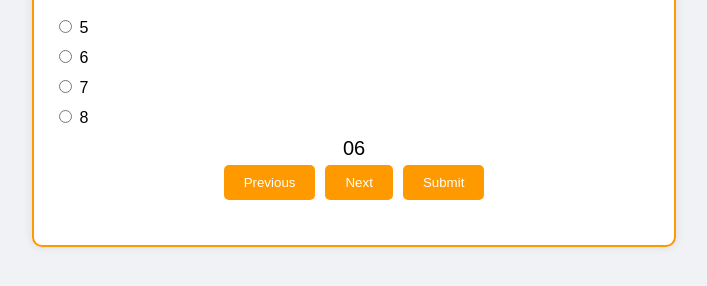
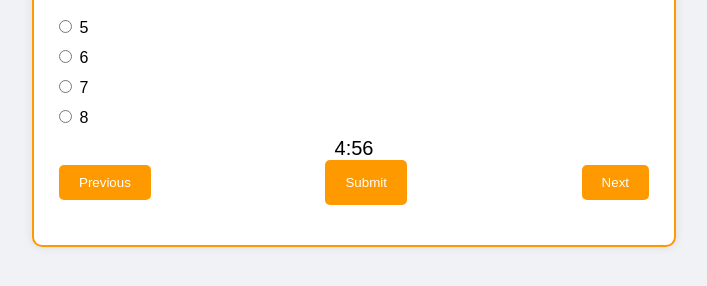
Before and after one commit to Saharsh1234567890/quiz-app, a plain HTML site: page index.html in a window 1280 px wide. Shown: the part 178-464 px from the top of the page, without its empty margins (286-993 px from the left). Drawn offline with Linux system fonts and the light colour scheme.

Commit message:
Minor Changes (4)
Made these changes :-
Put the submit button in the middle of previous and next
Made 7 more questions and the solution for them also
Increased the timer to 5 minutes

```diff
--- a/index.html
+++ b/index.html
@@ -43,6 +43,8 @@
             border: none;
             border-radius: 5px;
             cursor: pointer;
+            margin: 0 auto;
+            display: block;
         }
         #result {
             margin-top: 20px;
@@ -72,8 +74,8 @@
         <div id="timer"></div>
         <div class="btn-group">
             <button id="prev" class="btn">Previous</button>
+            <button id="submit" class="btn">Submit</button>
             <button id="next" class="btn">Next</button>
-            <button id="submit" class="btn">Submit</button>
         </div>
         <div id="result"></div>
     </div>
@@ -94,6 +96,31 @@
                 question: "If 3x + 7 = 22, what is the value of x?",
                 options: ["5", "7", "8", "9"],
                 answer: "5"
+            },
+            {
+                question: "What is the solution to the equation 2x - 3 = 9?",
+                options: ["6", "7", "8", "9"],
+                answer: "6"
+            },
+            {
+                question: "Solve for x: 4x + 12 = 32",
+                options: ["5", "6", "7", "8"],
+                answer: "5"
+            },
+            {
+                question: "If 2x - 5 = 7, what is the value of x?",
+                options: ["6", "7", "8", "9"],
+                answer: "6"
+            },
+            {
+                question: "What is the value of x in the equation 3x + 9 = 21?",
+                options: ["4", "5", "6", "7"],
+                answer: "4"
+            },
+            {
+                question: "Solve for x: 2(x - 3) = 10",
+                options: ["6", "7", "8", "9"],
+                answer: "8"
             }
         ];
 
@@ -130,7 +157,7 @@
 
                 seconds = seconds < 10 ? "0" + seconds : seconds;
 
-                display.textContent = seconds;
+                display.textContent = `${minutes}:${seconds}`;
 
                 if (--timeLeft < 0) {
                     clearInterval(timer);
@@ -158,6 +185,11 @@
                     <li>Question 1: The equation 2x + 5 = 15 can be solved as follows: Subtract 5 from both sides to get 2x = 10, then divide by 2 to get x = 5.</li>
                     <li>Question 2: The equation 3x - 4 = 8 can be solved as follows: Add 4 to both sides to get 3x = 12, then divide by 3 to get x = 4.</li>
                     <li>Question 3: The equation 3x + 7 = 22 can be solved as follows: Subtract 7 from both sides to get 3x = 15, then divide by 3 to get x = 5.</li>
+                    <li>Question 4: The equation 2x - 3 = 9 can be solved as follows: Add 3 to both sides to get 2x = 12, then divide by 2 to get x = 6.</li>
+                    <li>Question 5: The equation 4x + 12 = 32 can be solved as follows: Subtract 12 from both sides to get 4x = 20, then divide by 4 to get x = 5.</li>
+                    <li>Question 6: The equation 2x - 5 = 7 can be solved as follows: Add 5 to both sides to get 2x = 12, then divide by 2 to get x = 6.</li>
+                    <li>Question 7: The equation 3x + 9 = 21 can be solved as follows: Subtract 9 from both sides to get 3x = 12, then divide by 3 to get x = 4.</li>
+                    <li>Question 8: The equation 2(x - 3) = 10 can be solved as follows: Distribute 2 into the parentheses to get 2x - 6 = 10, then add 6 to both sides to get 2x = 16, then divide by 2 to get x = 8.</li>
                 </ol>
             `;
             resultElement.appendChild(explanation);
@@ -191,7 +223,7 @@
 
         window.onload = function () {
             const timerDisplay = document.getElementById('timer');
-            const duration = 10; // seconds
+            const duration = 300; // 5 minutes in seconds
             startTimer(duration, timerDisplay);
             renderQuestion();
         };
```
